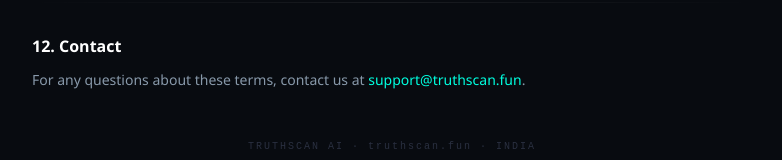
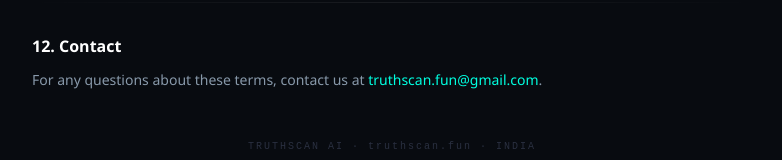
Before and after one commit to morningstar011201/truthscan, a Next.js app: page /terms in a window 1280 px wide. Shown: the part 2441-2601 px from the top of the page, without its empty margins (248-1030 px from the left). Built offline with nearby package versions, Linux system fonts and the light colour scheme.

Commit message:
Update terms.js

```diff
--- a/pages/terms.js
+++ b/pages/terms.js
@@ -106,7 +106,7 @@
           <div style={s.divider} />
 
           <h2 style={s.h2}>12. Contact</h2>
-          <p style={s.p}>For any questions about these terms, contact us at <span style={{ color: "#00ffe0" }}>support@truthscan.fun</span>.</p>
+          <p style={s.p}>For any questions about these terms, contact us at <span style={{ color: "#00ffe0" }}>truthscan.fun@gmail.com</span>.</p>
 
           <div style={s.footer}>TRUTHSCAN AI · truthscan.fun · INDIA</div>
         </div>
```
